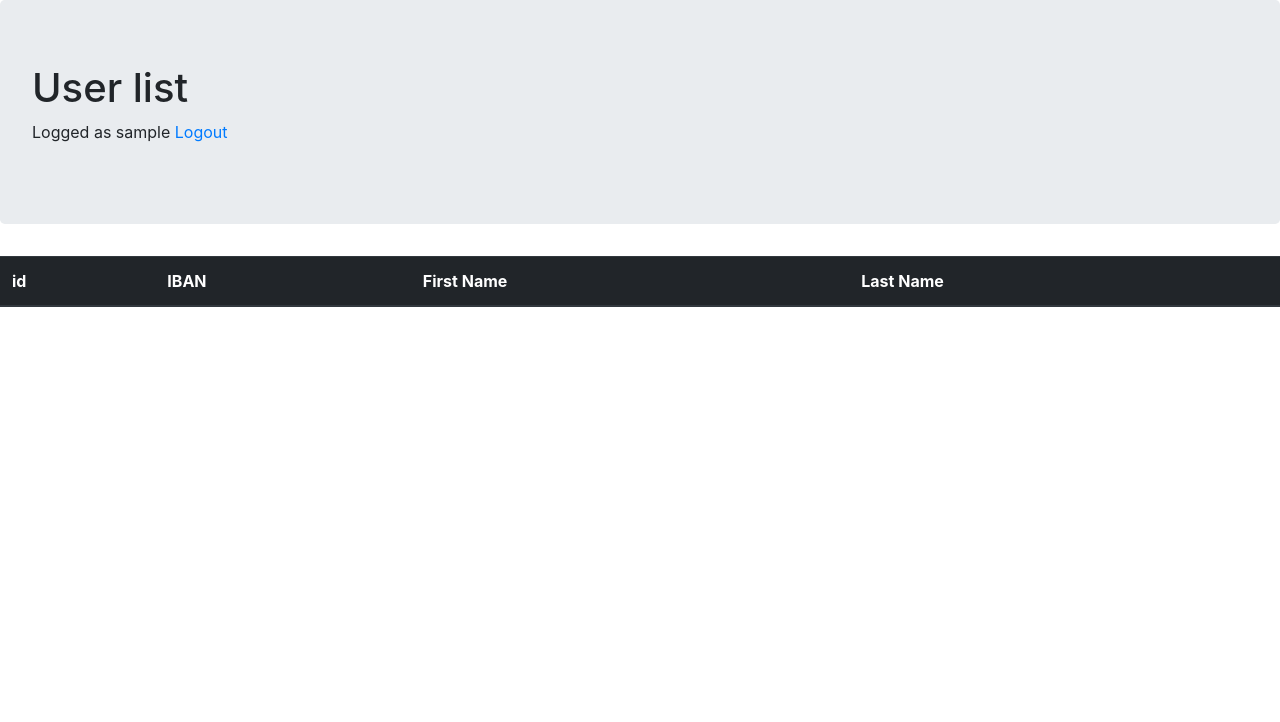
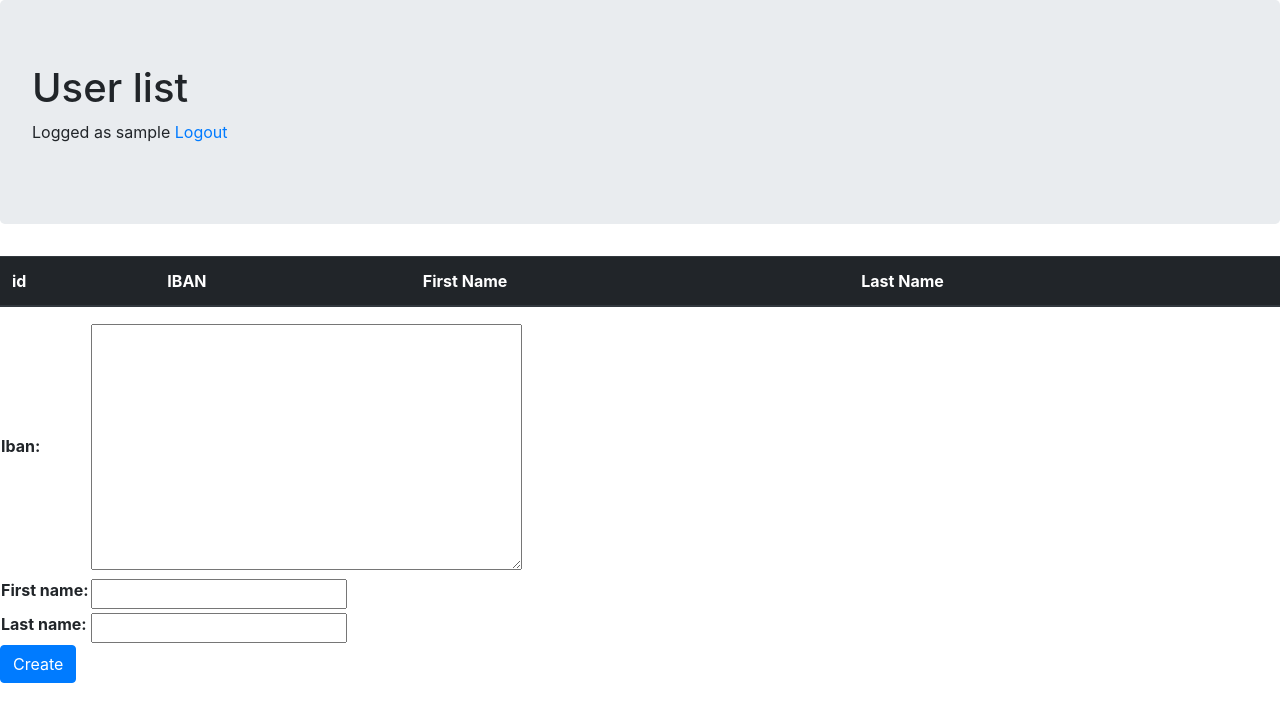
Before and after one commit to jesusenlanet/django-example, a Django app: page /v1/api/users/ in a window 1280 px wide. Shown: the top 722 px of the page. Run offline with Django 3.2, Linux system fonts and the light colour scheme; the visitor is signed in with stand-in values (Sample User, id 1); lists and menus that the app fills with data are empty; some libraries are stand-ins or nearby versions.

Commit message:
Added business logic, deleted some previous ideas in README.md (not requested features)

```diff
--- /dev/null
+++ b/usermanage/forms.py
@@ -0,0 +1,9 @@
+from django.forms import ModelForm
+
+from usermanage.models import IbanUser
+
+
+class IbanUserForm(ModelForm):
+    class Meta:
+        model = IbanUser
+        fields = ('iban', 'first_name', 'last_name')
--- a/usermanage/models.py
+++ b/usermanage/models.py
@@ -5,6 +5,10 @@ from django_iban.fields import IBANField
 
 
 # Create your models here.
+class IbanUserQuerySet(models.QuerySet):
+
+    def owner(self, user):
+        return self.filter(creator=user)
 
 
 class IbanUser(models.Model):
@@ -12,6 +16,7 @@ class IbanUser(models.Model):
     iban = IBANField(unique=True)
     first_name = models.CharField(max_length=100)
     last_name = models.CharField(max_length=100)
+    objects = IbanUserQuerySet.as_manager()
 
     def __str__(self):
         return f'{self.first_name} {self.last_name} ({self.iban})'
--- /dev/null
+++ b/usermanage/services.py
@@ -0,0 +1,54 @@
+from rest_framework.fields import empty
+from rest_framework.status import HTTP_200_OK, HTTP_401_UNAUTHORIZED, HTTP_404_NOT_FOUND
+
+from usermanage.forms import IbanUserForm
+from usermanage.models import IbanUser
+from usermanage.serializers import IbanUserSerializer
+
+
+def create_user(request):
+    """Create the sended user and return the serializer"""
+    serializer = IbanUserSerializer(data=request.data)
+    if serializer.is_valid():
+        serializer.validated_data['creator'] = request.user
+        serializer.save()
+    return serializer
+
+
+def serialize_user(user, data=empty):
+    """Given a model IbanUser instance, return the instance serialized"""
+    serializer = IbanUserSerializer(user, data=data)
+    return serializer
+
+
+def get_user(request, pk):
+    """Return the user identified by pk
+    Check the if request.user owns that iban user
+    :return: Tuple with the model instance and a status code:
+            If user is not found, (None, HTTP_404_NOT_FOUND)
+            If user is not owned by request.user: (None, HTTP_401_UNAUTHORIZED)
+            If everything is ok: (iban_user_instance, HTTP_200_OK)
+    """
+    if IbanUser.objects.filter(pk=pk).exists():
+        queryset = IbanUser.objects.filter(pk=pk)
+    else:
+        return None, HTTP_404_NOT_FOUND
+
+    queryset = queryset.owner(request.user)
+    if not queryset.exists():
+        return None, HTTP_401_UNAUTHORIZED
+    return queryset.first(), HTTP_200_OK
+
+
+def get_creation_form(serializer):
+    """Given a iban user serializer, return the appropriate form"""
+    if serializer.is_valid():
+        form = IbanUserForm()
+    else:
+        form = IbanUserForm(serializer.data)
+    return form
+
+
+def get_users_by_owner(request):
+    """Return the a iban user queryset owned by request.user"""
+    return IbanUser.objects.owner(request.user)
--- a/usermanage/templates/detail.html
+++ b/usermanage/templates/detail.html
@@ -20,7 +20,7 @@
     {% else %}
         <a href="{% url 'social:begin' 'google-oauth2' %}">Login</a>
     {% endif %}
-    <h1>({{ iban_user.id }}){{ iban_user.first_name}} - {{ iban_user.iban }}</h1>
+    <h1>({{ iban_user.id }}) - {{ iban_user.first_name}} - {{ iban_user.iban }}</h1>
     <a href="{% url 'user-list' %}">Back to list</a>
 </div>
 
--- a/usermanage/templates/list.html
+++ b/usermanage/templates/list.html
@@ -44,6 +44,12 @@
     </tbody>
 </table>
 
+  <form method="post" action="{% url 'user-list' %}">
+    {% csrf_token %}
+    <table>{{ form }}</table>
+      <input type="hidden" value>
+    <button type="submit" class="btn btn-primary">Create</button>
+  </form>
 
 
 </body>
--- a/usermanage/views.py
+++ b/usermanage/views.py
@@ -1,18 +1,16 @@
-from http.client import HTTPResponse
-
 from django.conf import settings
 from django.contrib.auth import logout
-from django.http import HttpResponseNotAllowed
-from django.shortcuts import render, redirect, get_object_or_404
-from rest_framework.exceptions import MethodNotAllowed
+from django.http import HttpResponseNotAllowed, HttpResponse
+from django.shortcuts import render, redirect
 
 from rest_framework.permissions import IsAuthenticated
 from rest_framework.renderers import TemplateHTMLRenderer
 from rest_framework.response import Response
+from rest_framework.status import HTTP_200_OK
 from rest_framework.views import APIView
 
-from usermanage.models import IbanUser
-from usermanage.serializers import IbanUserSerializer
+from usermanage.forms import IbanUserForm
+from usermanage.services import get_users_by_owner, get_creation_form, get_user, serialize_user, create_user
 
 
 def index(request):
@@ -25,6 +23,7 @@ def logout_view(request):
 
 
 class IbanUserView(APIView):
+    """Base class for the API view"""
     def http_method_not_allowed(self, request, *args, **kwargs):
         return HttpResponseNotAllowed(self.allowed_methods, 'Method now allowed')
 
@@ -35,8 +34,29 @@ class IbanUserList(IbanUserView):
     template_name = 'list.html'
 
     def get(self, request):
-        queryset = IbanUser.objects.all()
-        return Response({'iban_users': queryset})
+        """Retrieve a list of users"""
+        queryset = get_users_by_owner(request)
+        form = IbanUserForm()
+        return Response({'iban_users': queryset, 'form': form})
+
+    def post(self, request):
+        """Create a user"""
+        queryset = get_users_by_owner(request)
+        serializer = create_user(request)
+        form = get_creation_form(serializer)
+        return Response({'iban_users': queryset, 'form': form})
+
+
+class IbanUserDelete(IbanUserView):
+    permission_classes = [IsAuthenticated]
+
+    def post(self, request, pk):
+        """Delete a iban user"""
+        iban_user, status = get_user(request, pk)
+        if status != HTTP_200_OK:
+            return HttpResponse(status=status)
+        iban_user.delete()
+        return redirect('user-list')
 
 
 class IbanUserDetail(IbanUserView):
@@ -45,24 +65,23 @@ class IbanUserDetail(IbanUserView):
     template_name = 'detail.html'
 
     def get(self, request, pk):
-        iban_user = get_object_or_404(IbanUser, pk=pk)
-        serializer = IbanUserSerializer(iban_user)
+        """Retrieve a single iban user"""
+        iban_user, status = get_user(request, pk)
+        if status != HTTP_200_OK:
+            return HttpResponse(status=status)
+
+        serializer = serialize_user(iban_user)
         return Response({'serializer': serializer, 'iban_user': iban_user})
 
     def post(self, request, pk):
-        iban_user = get_object_or_404(IbanUser, pk=pk)
-        serializer = IbanUserSerializer(iban_user, data=request.data)
+        """Update a iban user"""
+        iban_user, status = get_user(request, pk)
+        if status != HTTP_200_OK:
+            return HttpResponse(status=status)
+
+        serializer = serialize_user(iban_user, data=request.data)
         if not serializer.is_valid():
             return Response({'serializer': serializer, 'iban_user': iban_user})
+
         serializer.save()
         return redirect('user-list')
-
-
-class IbanUserDelete(IbanUserView):
-    permission_classes = [IsAuthenticated]
-
-    def post(self, request, pk):
-        # user = request.user
-        iban_user = get_object_or_404(IbanUser, pk=pk)
-        iban_user.delete()
-        return redirect('user-list')
```
Also changed, not shown: README.md.
